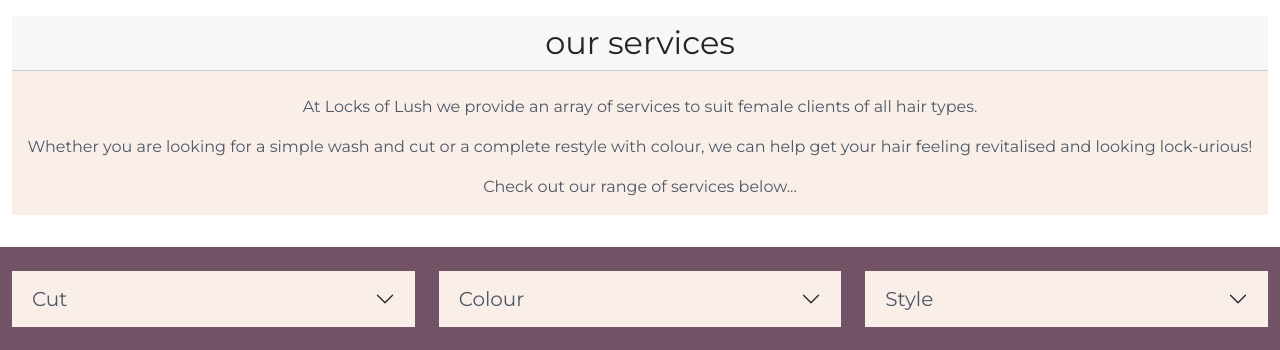
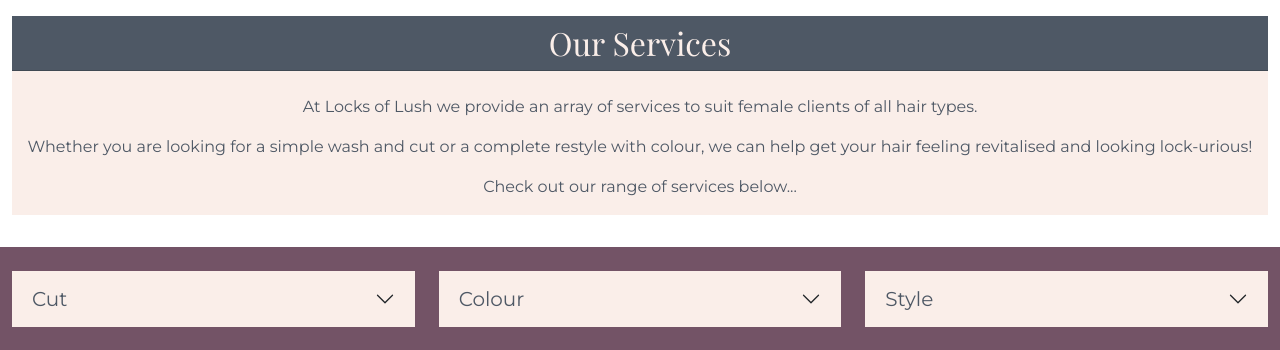
Before and after one commit to JPatel87/locks-of-lush, a Django app: page /services/ in a window 1280 px wide. Shown: the part 95-445 px from the top of the page. Run offline with Django 3.2, Linux system fonts and the light colour scheme; data that the repository does not hold is empty.

Commit message:
Change services-header to page-hear

```diff
--- a/services/templates/services/services.html
+++ b/services/templates/services/services.html
@@ -8,7 +8,7 @@
 <section class="py-3 pt-0">
     <div class="container-fluid my-3 border-0">
         <div class="card text-center border-0">
-            <div class="card-header services-header h2 rounded-0">our services</div>
+            <div class="card-header page-header h2 rounded-0">our services</div>
             <div class="card-body services-body fs-6 p-0 mb-0 pt-4">
                 <p class="card-text">At Locks of Lush we provide an array of services to suit female clients of all hair types.</p>
                 <p>Whether you are looking for a simple wash and cut or a complete restyle with colour,
--- a/stylists/templates/stylists/stylists.html
+++ b/stylists/templates/stylists/stylists.html
@@ -8,7 +8,7 @@
 <section class="py-3 pt-0">
     <div class="container-fluid my-3 border-0">
         <div class="card text-center border-0">
-            <div class="card-header services-header h2 rounded-0">our stylists</div>
+            <div class="card-header page-header h2 rounded-0">our stylists</div>
             <div class="card-body services-body fs-6 p-0 mb-0 pt-4">
                 <p class="card-text">At Locks of Lush we have over 20 years experience in hairdressing.</p>
                 <p>We aim to deliver honest, friendly and professional customer service to take care of all your hair care needs.</p>
```
